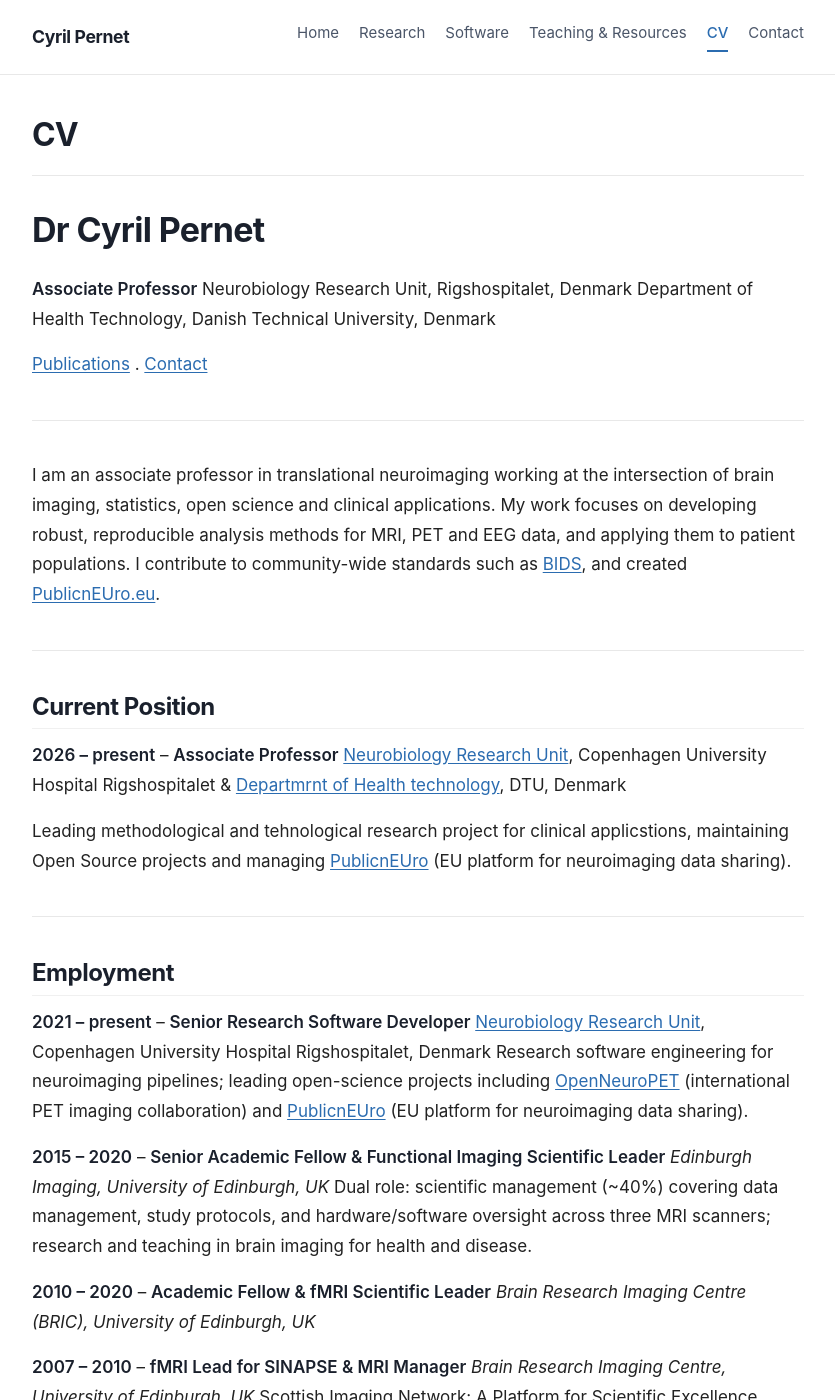
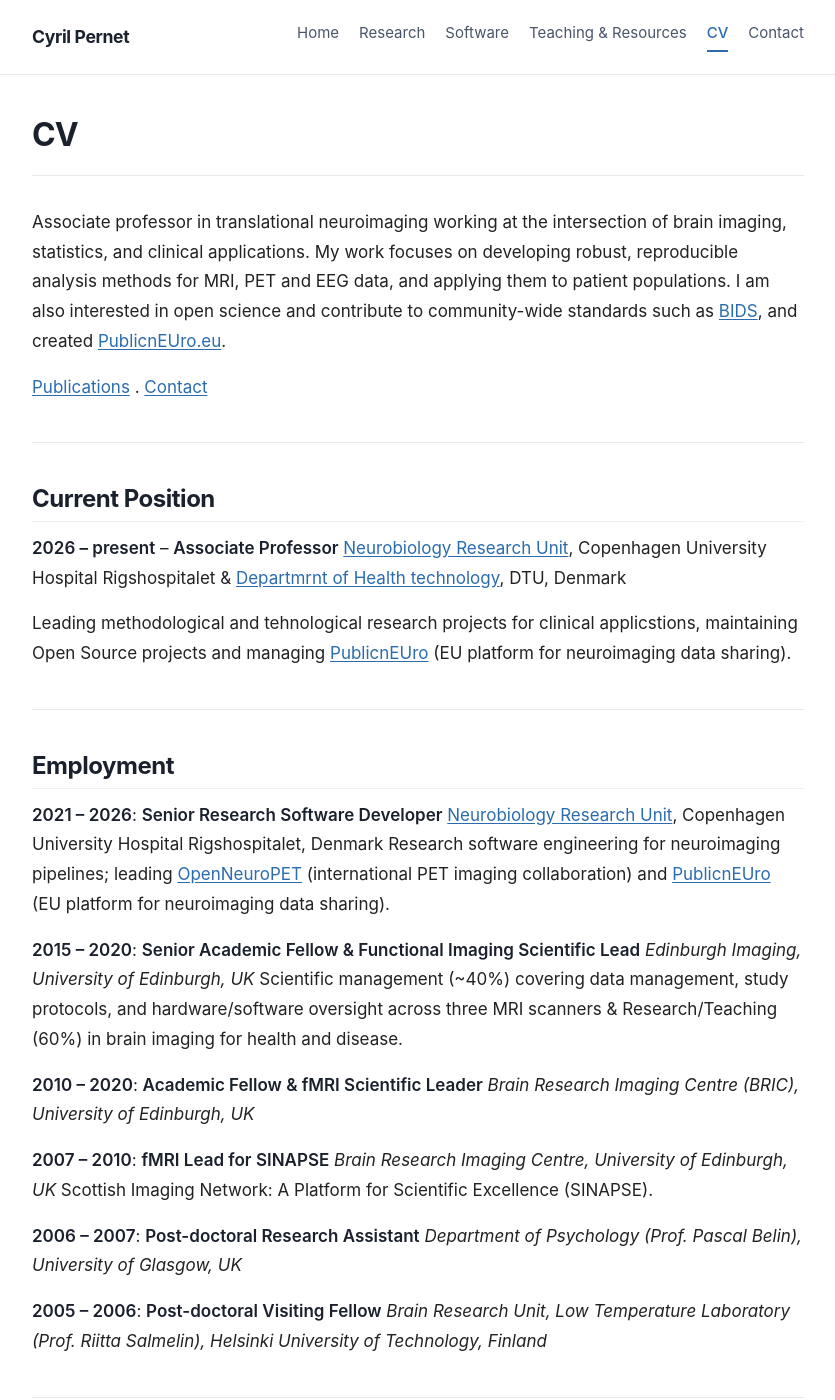
Before and after one commit to CPernet/CPernet.github.io, a Jekyll site: the page built from cv.md, in a window 1280 px wide and 1400 px high. Shown: the whole window, without its empty margins (222-1057 px from the left). Built offline with Jekyll 4.4.1, drawn with Linux system fonts in a browser that asks for light colours; our own code applies the rules of GitHub Pages for plain Markdown files; some of the changed text lies outside the part shown.

Commit message:
Update CV ; refine descriptions and formatting

```diff
--- a/cv.md
+++ b/cv.md
@@ -6,102 +6,89 @@
   Curriculum vitae of Dr Cyril Pernet -- Associate Professor,
   brain imaging methods, statistics, clinical applications, and open science.
 ---
-# Dr Cyril Pernet
 
-**Associate Professor**
-Neurobiology Research Unit, Rigshospitalet, Denmark
-Department of Health Technology, Danish Technical University, Denmark
+Associate professor in translational neuroimaging working at the intersection of brain imaging, statistics, and clinical applications. My work focuses on developing robust, reproducible analysis methods for MRI, PET and EEG data, and applying them to patient populations. I am also interested in open science and contribute to community-wide standards such as [BIDS](https://bids.neuroimaging.io/), and created [PublicnEUro.eu](https://publicneuro.eu/).
 
 [Publications](/publications.html) . [Contact](/contact/)
 
 ---
-
-I am an associate professor in translational neuroimaging working at the intersection of brain imaging, statistics, open science and clinical applications. My work focuses on developing robust, reproducible analysis methods for MRI, PET and EEG data, and applying them to patient populations. I contribute to community-wide standards such as [BIDS](https://bids.neuroimaging.io/), and created [PublicnEUro.eu](https://publicneuro.eu/).
-
----
-
 ## Current Position
 
 **2026 -- present** -- **Associate Professor**
 [Neurobiology Research Unit](https://www.nru.dk), Copenhagen University Hospital Rigshospitalet & [Departmrnt of Health technology](https://www.healthtech.dtu.dk/), DTU, Denmark
 
-Leading methodological and tehnological research project for clinical applicstions, maintaining Open Source projects and managing [PublicnEUro](https://public-neuro.github.io/) (EU platform for neuroimaging data sharing).
+Leading methodological and tehnological research projects for clinical applicstions, maintaining Open Source projects and managing [PublicnEUro](https://public-neuro.github.io/) (EU platform for neuroimaging data sharing).
 
 ---
-
 ## Employment
 
-**2021 -- present** -- **Senior Research Software Developer**
+**2021 -- 2026**: **Senior Research Software Developer**
 [Neurobiology Research Unit](https://www.nru.dk), Copenhagen University Hospital Rigshospitalet, Denmark
-Research software engineering for neuroimaging pipelines; leading open-science projects including [OpenNeuroPET](https://openneuropet.github.io/) (international PET imaging collaboration) and [PublicnEUro](https://public-neuro.github.io/) (EU platform for neuroimaging data sharing).
+Research software engineering for neuroimaging pipelines; leading [OpenNeuroPET](https://openneuropet.github.io/) (international PET imaging collaboration) and [PublicnEUro](https://public-neuro.github.io/) (EU platform for neuroimaging data sharing).
 
-**2015 -- 2020** -- **Senior Academic Fellow & Functional Imaging Scientific Leader**
+**2015 -- 2020**: **Senior Academic Fellow & Functional Imaging Scientific Lead**
 *Edinburgh Imaging, University of Edinburgh, UK*
-Dual role: scientific management (~40%) covering data management, study protocols, and hardware/software oversight across three MRI scanners; research and teaching in brain imaging for health and disease.
+Scientific management (~40%) covering data management, study protocols, and hardware/software oversight across three MRI scanners & Research/Teaching (60%) in brain imaging for health and disease.
 
-**2010 -- 2020** -- **Academic Fellow & fMRI Scientific Leader**
+**2010 -- 2020**: **Academic Fellow & fMRI Scientific Leader**
 *Brain Research Imaging Centre (BRIC), University of Edinburgh, UK*
 
-**2007 -- 2010** -- **fMRI Lead for SINAPSE & MRI Manager**
+**2007 -- 2010**: **fMRI Lead for SINAPSE**
 *Brain Research Imaging Centre, University of Edinburgh, UK*
 Scottish Imaging Network: A Platform for Scientific Excellence (SINAPSE).
 
-**2006 -- 2007** -- **Post-doctoral Research Assistant**
+**2006 -- 2007**: **Post-doctoral Research Assistant**
 *Department of Psychology (Prof. Pascal Belin), University of Glasgow, UK*
 
-**2005 -- 2006** -- **Post-doctoral Visiting Fellow**
+**2005 -- 2006**: **Post-doctoral Visiting Fellow**
 *Brain Research Unit, Low Temperature Laboratory (Prof. Riitta Salmelin), Helsinki University of Technology, Finland*
 
 ---
-
 ## Education
 
-**2017** -- **Software Sustainability Fellow**
+**2017**: **Software Sustainability Fellow**
 *Software Sustainability Institute, UK*
 
-**2004** -- **PhD in Neuropsychology** *(with Honours)*
+**2004**: **PhD in Neuropsychology** *(with Honours)*
 *Universite Toulouse II -- Le Mirail, France*
 
-**2001** -- **Professional Certificate in Neuropsychology**
+**2001**: **Professional Certificate in Neuropsychology**
 *France (decret n 90.255)*
 
-**2001** -- **M.Res. in Neuropsychology**
+**2001**: **M.Res. in Neuropsychology**
 *Universite Paul Sabatier (Toulouse III), France*
 
-**2000** -- **M.Sc. in Cognitive Psychology**
+**2000**: **M.Sc. in Cognitive Psychology**
 *Universite Toulouse II -- Le Mirail, France*
 
-**1999** -- **B.Sc. in Experimental Psychology**
+**1999**: **B.Sc. in Experimental Psychology**
 *Universite Lille III, France*
 
 ---
-
 ## Selected Leadership & Standards Roles
 
-**2020 --** -- **Co-lead -- [Open Brain Consent](https://open-brain-consent.readthedocs.io/en/stable/) (GDPR)**
+**2020 --**: **Co-lead -- [Open Brain Consent](https://open-brain-consent.readthedocs.io/en/stable/) (GDPR)**
 GDPR-compliant consent templates for open neuroimaging data sharing.
 
-**2019 -- 2020** -- **Co-chair -- [OHBM COBIDAS MEEG](https://cobidasmeeg.wordpress.com/)**
+**2019 -- 2020**: **Co-chair -- [OHBM COBIDAS MEEG](https://cobidasmeeg.wordpress.com/)**
 Organisation for Human Brain Mapping committee on best practices for M/EEG. Guidelines published in [*Nature Neuroscience* (2020)](https://www.nature.com/articles/s41593-020-00709-0).
 
-**2018 --** -- **Co-lead -- [Brain Imaging Data Structure (BIDS)](https://bids.neuroimaging.io/)**
-International standard for organising neuroimaging data. Led the [Genetics extension (GigaScience, 2020)](https://academic.oup.com/gigascience/article/9/10/giaa104/5928221).
+**2018 -- present** -- **[Brain Imaging Data Structure (BIDS)](https://bids.neuroimaging.io/)**
+Past steering group, colead for [EEG extension](https://www.nature.com/articles/s41597-019-0104-8) lead, lead the [Genetics extension (GigaScience, 2020)](https://academic.oup.com/gigascience/article/9/10/giaa104/5928221), contribute the various BEPs. International standard for organising neuroimaging data.
 
-**2015 --** -- **Data Science Advisor**
-[BRAINS](https://www.brainsimagebank.ac.uk/) (Brain Images of Normal Subjects) and [ENBIT](https://www.enbit.ac.uk/) (European Network for Brain Imaging of Tumours).
+**2015 -- 2020** -- **Data Science Advisor**
+BRAINS (Brain Images of Normal Subjects) and ENBIT (European Network for Brain Imaging of Tumours).
 
 ---
-
 ## Key Expertise
 
-| Area                                     | Details                                                                                                                                          |
-| ---------------------------------------- | ------------------------------------------------------------------------------------------------------------------------------------------------ |
-| **Programming**                    | Expert in MATLAB; working knowledge of Python and R                                                                                              |
-| **Neuroimaging analysis**          | MRI / fMRI, M/EEG, PET; pipelines with SPM, EEGLAB, FreeSurfer; BIDS curation                                                                    |
-| **Statistics & Signal Processing** | Robust estimation, hierarchical linear modelling, time-series analysis (Fourier, Hilbert, Laplace), machine learning (SVM, LASSO, random forest) |
-| **Data management**                | GDPR, pseudo-anonymisation, DataLad / git-annex, OSF, Zenodo, mySQL, EDC design                                                                  |
-| **Open science**                   | BIDS standard, Open Brain Consent, reproducible pipelines, preregistration                                                                       |
-| **Tools & environment**            | Git, GitHub / GitLab, Markdown, HTML/CSS, MS Office, Google Workspace, Inkscape                                                                  |
+| Area | Details |
+| -------------- | ------------------------------------------------------------------------------|
+| **Programming**  | Expert in MATLAB; also programs in Python, R, html/css/js |
+| **Neuroimaging analysis**  | MRI/fMRI, M/EEG, PET; BIDS curation |
+| **Statistics & Signal Processing** | Robust estimation, hierarchical linear modelling, time-series analysis (Fourier, Hilbert, Laplace), machine learning (SVM, LASSO, random forest, Autoencoders) |
+| **Data management** | GDPR, privacy/pseudo-anonymisation, EDC design |
+| **Open science** | BIDS standard, Open Brain Consent, reproducible pipelines, preregistration |
 
 ---
 
```
Also changed, not shown: index.md (+1 -1 lines).
